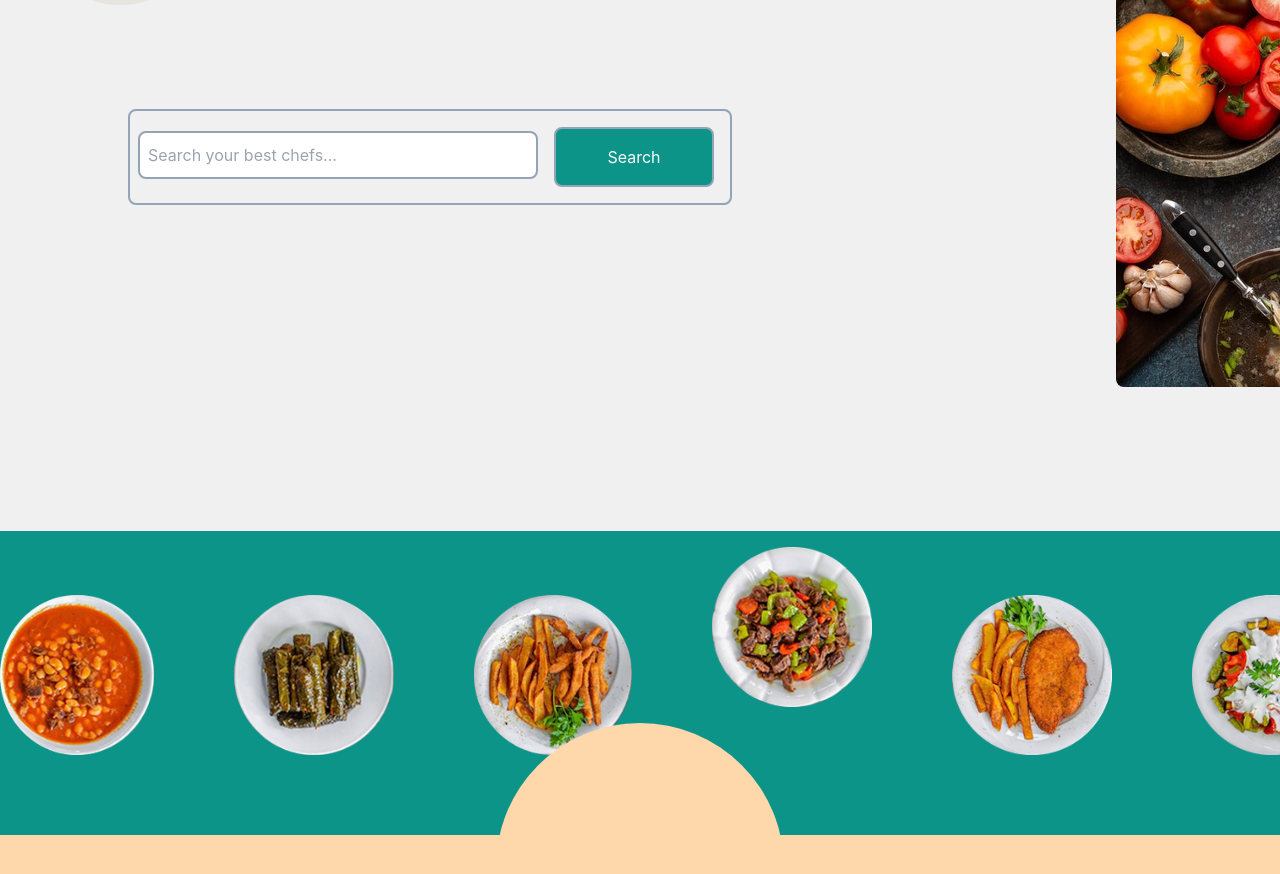
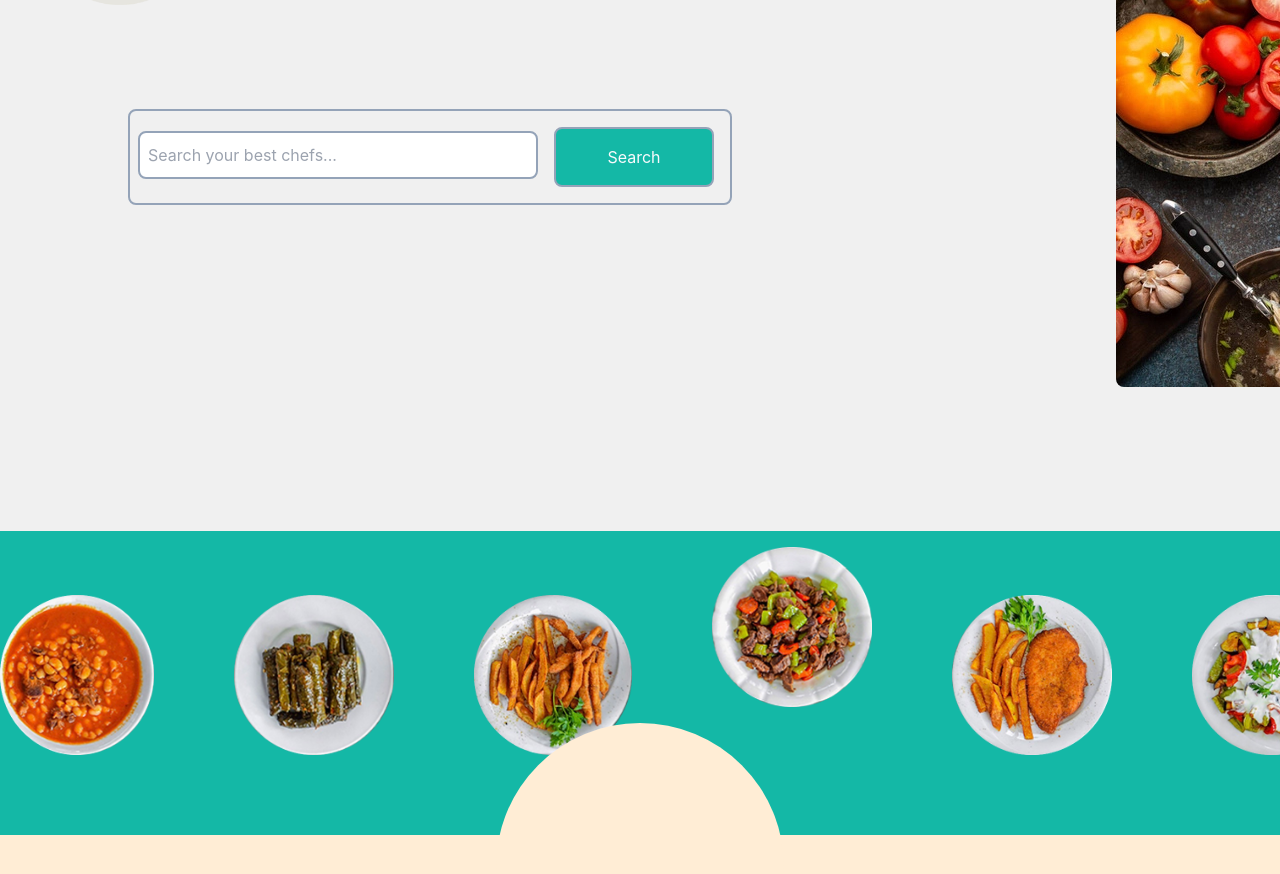
Before and after one commit to yemrebeskan/NeighboorFood, a React (Create React App) app in the folder ui/: page / in a window 1280 px wide. Shown: the part 200-1074 px from the top of the page. Built offline with nearby package versions, Linux system fonts and the light colour scheme.

Commit message:
updated some css classes

```diff
--- a/ui/src/App.js
+++ b/ui/src/App.js
@@ -32,7 +32,7 @@ const App = () => {
   }
 
   return (
-    <div className="relative">
+    <div className="">
       <div>
         <div className={isOnClickedSignButton ? 'blur-sm' : ''}>
           <NavBar
--- a/ui/src/components/homepageComponents/SearchBar.js
+++ b/ui/src/components/homepageComponents/SearchBar.js
@@ -6,7 +6,7 @@ const SearchBar = (props) => {
         placeholder="Search your best chefs..."
         className="w-96 h-12 mr-4 mt-5 ml-2 rounded-lg border-slate-400 border-2 input_bar p-2"
       ></input>
-      <button className="border-solid border-2 border-slate-400 mt-4 mb-4 bg-teal-600 mr-4 rounded-lg p-4 w-40 text-slate-50 hover:bg-teal-700">
+      <button className="border-solid border-2 border-slate-400 mt-4 mb-4 bg-teal-500 mr-4 rounded-lg p-4 w-40 text-slate-50 hover:bg-teal-700">
         <p className="ml-2 mr-2"> Search </p>
       </button>
     </form>
--- a/ui/src/pages/homepage.js
+++ b/ui/src/pages/homepage.js
@@ -13,13 +13,13 @@ const HomePage = ({ isLoggedIn, isOnClickedSignButton }) => {
         <img src={img} className="-mt-32 ml-96 rounded-lg -mt-52"></img>
       </div>
 
-      <div className=" bg-teal-600 flex justify-center">
+      <div className=" bg-teal-500 flex justify-center">
         <div className="">
           <Foods></Foods>
         </div>
-        <div className=" bg-orange-200 rounded-full px-36 py-36 absolute mt-48"></div>
+        <div className=" bg-orange-100 rounded-full px-36 py-36 absolute mt-48"></div>
       </div>
-      <div className="py-44 bg-orange-200"></div>
+      <div className="py-44 bg-orange-100"></div>
     </div>
   )
 }
```
